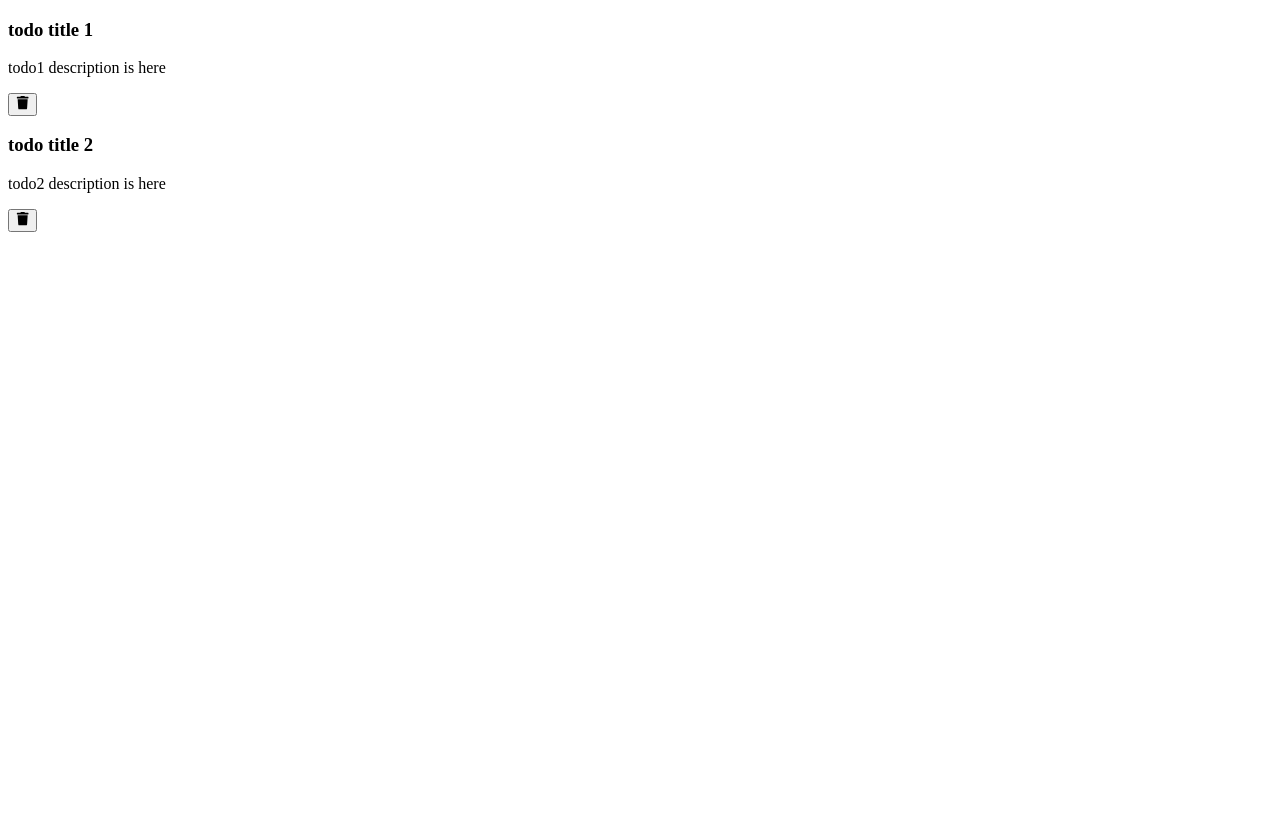
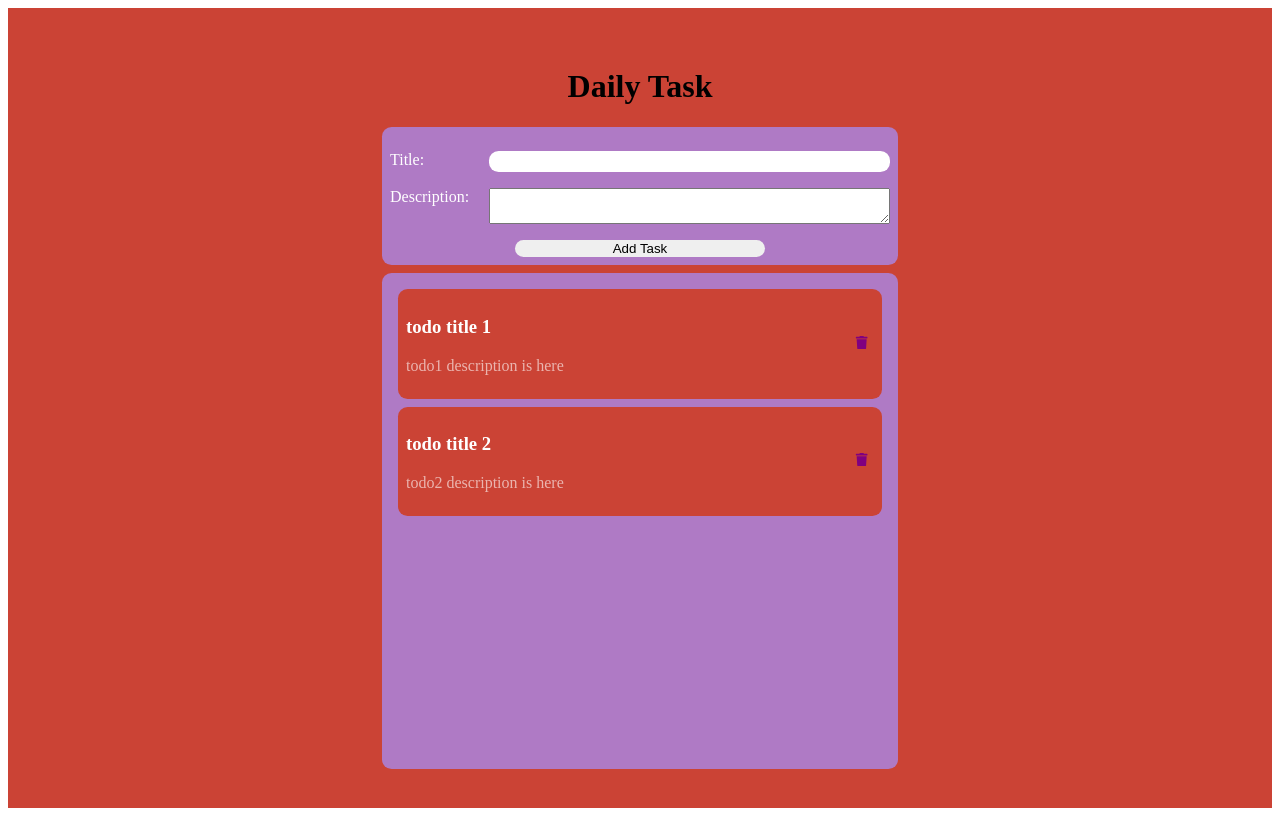
Before and after one commit to shamsmahee/TodoProject, a React (Vite) app: page / in a window 1280 px wide. Built offline with nearby package versions, Linux system fonts and the light colour scheme.

Commit message:
Add Custom Css

```diff
--- a/src/Components/Home.jsx
+++ b/src/Components/Home.jsx
@@ -1,5 +1,7 @@
 import React from 'react';
 import Todos from './Todos';
+import style from './Home.module.css';
+import NewTodo from './NewTodo';
 
 const dummyTodos = [
     {
@@ -17,7 +19,9 @@
 
 const Home = () => {
     return (
-        <div>
+        <div className={style.container}>
+            <h1 className='intro'>Daily Task</h1>
+            <NewTodo />
             <Todos todos={dummyTodos} />
         </div>
     );
--- /dev/null
+++ b/src/Components/Home.module.css
@@ -0,0 +1,14 @@
+.container {
+    flex-direction: column;
+    background-color: #cb4335;
+    min-height: 100vh;
+    display: flex;
+    justify-content: center;
+    align-items: center;
+}
+
+.intro {
+    color: white;
+    font: bold;
+    font-size: larger;
+}
--- /dev/null
+++ b/src/Components/NewTodo.jsx
@@ -0,0 +1,21 @@
+import React from 'react';
+import style from './newtodo.module.css'
+const NewTodo = () => {
+    return (
+        <div>
+            <form className={style.form}>
+                <div className={style["form-field"]}>
+                    <label htmlFor="title">Title:</label>
+                    <input type="text" id='title' name='title' />
+                </div>
+                <div className={style["form-field"]}>
+                    <label htmlFor="desc">Description:</label>
+                    <textarea type="text" id='desc' name='desc' />
+                </div>
+                <button type='submit'>Add Task</button>
+            </form>
+        </div>
+    );
+};
+
+export default NewTodo;
--- a/src/Components/Todo.jsx
+++ b/src/Components/Todo.jsx
@@ -1,18 +1,18 @@
 import { FaTrash } from "react-icons/fa";
-
+import style from "./Todo.module.css"
 import React from 'react';
 
 const Todo = (props) => {
     const { title, desc } = props.send
     return (
         <div>
-            <article>
+            <article className={style.todo}>
                 <div>
                     <h3>{title}</h3>
                     <p>{desc}</p>
                 </div>
                 <div>
-                    <button>
+                    <button className={style.btn}>
                         <FaTrash />
                     </button>
                 </div>
--- /dev/null
+++ b/src/Components/Todo.module.css
@@ -0,0 +1,25 @@
+.todo {
+    background-color: #cb4335;
+    margin: 0.5rem;
+    border-radius: 0.6rem;
+    display: flex;
+    justify-content: space-between;
+    align-items: center;
+    padding: 0.5rem;
+}
+
+.todo:hover {
+    background-color: #ec7063;
+
+}
+
+.todo p {
+    opacity: 0.6;
+}
+
+.btn {
+    border: none;
+    background-color: transparent;
+    color: purple;
+    cursor: pointer;
+}
--- a/src/Components/Todos.jsx
+++ b/src/Components/Todos.jsx
@@ -1,12 +1,13 @@
 import React from 'react';
 import Todo from './Todo';
+import style from './Todos.module.css'
 
 const Todos = (props) => {
     console.log(props.todos);
 
     return (
         <div>
-            <section>
+            <section className={style.todos}>
                 {
                     props.todos.map((todo) => <Todo send={todo} key={todo.id} />)
                 }
--- /dev/null
+++ b/src/Components/Todos.module.css
@@ -0,0 +1,9 @@
+.todos {
+    width: 500px;
+    background-color: #af7ac5;
+    color: white;
+    padding: 0.5rem;
+    border-radius: 0.6rem;
+
+    height: 60vh;
+}
--- /dev/null
+++ b/src/Components/newtodo.module.css
@@ -0,0 +1,45 @@
+.form {
+    height: auto;
+    width: 500px;
+    background-color: #af7ac5;
+    color: white;
+    padding: 0.5rem;
+    border-radius: 0.6rem;
+    margin-bottom: 0.5rem;
+}
+
+.form-field {
+    margin: 1rem 0;
+    display: flex;
+
+}
+
+.form-field label {
+    flex-basis: 20%;
+}
+
+.form-field textarea {
+    width: 400px;
+    height: auto;
+}
+
+.form-field input {
+    flex-basis: 80%;
+    border: none;
+    border-radius: 0.6rem;
+    padding: 0.2rem
+}
+
+.form button {
+    border: none;
+    border-radius: 0.6rem;
+    cursor: pointer;
+    display: block;
+    margin: 0 auto;
+    width: 50%;
+}
+
+.form button:hover {
+    background-color: orange;
+    color: white;
+}
```
